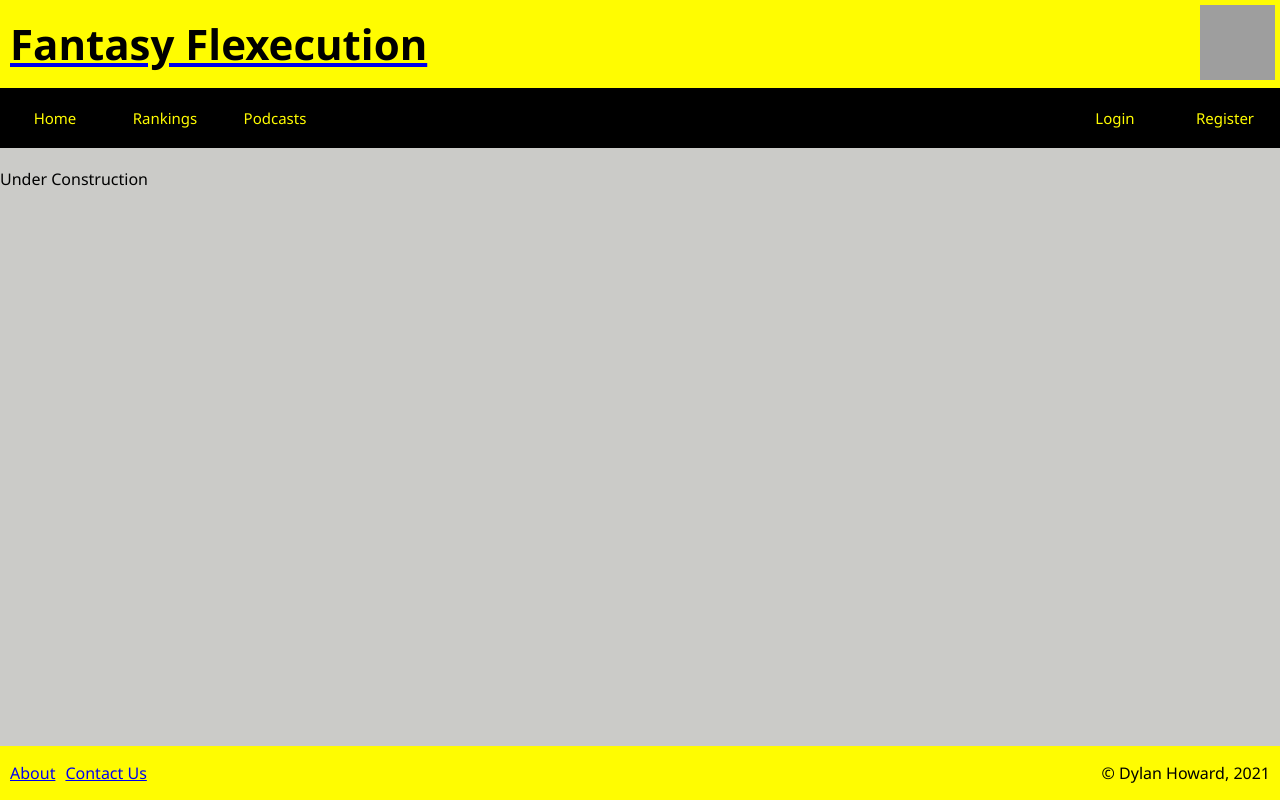
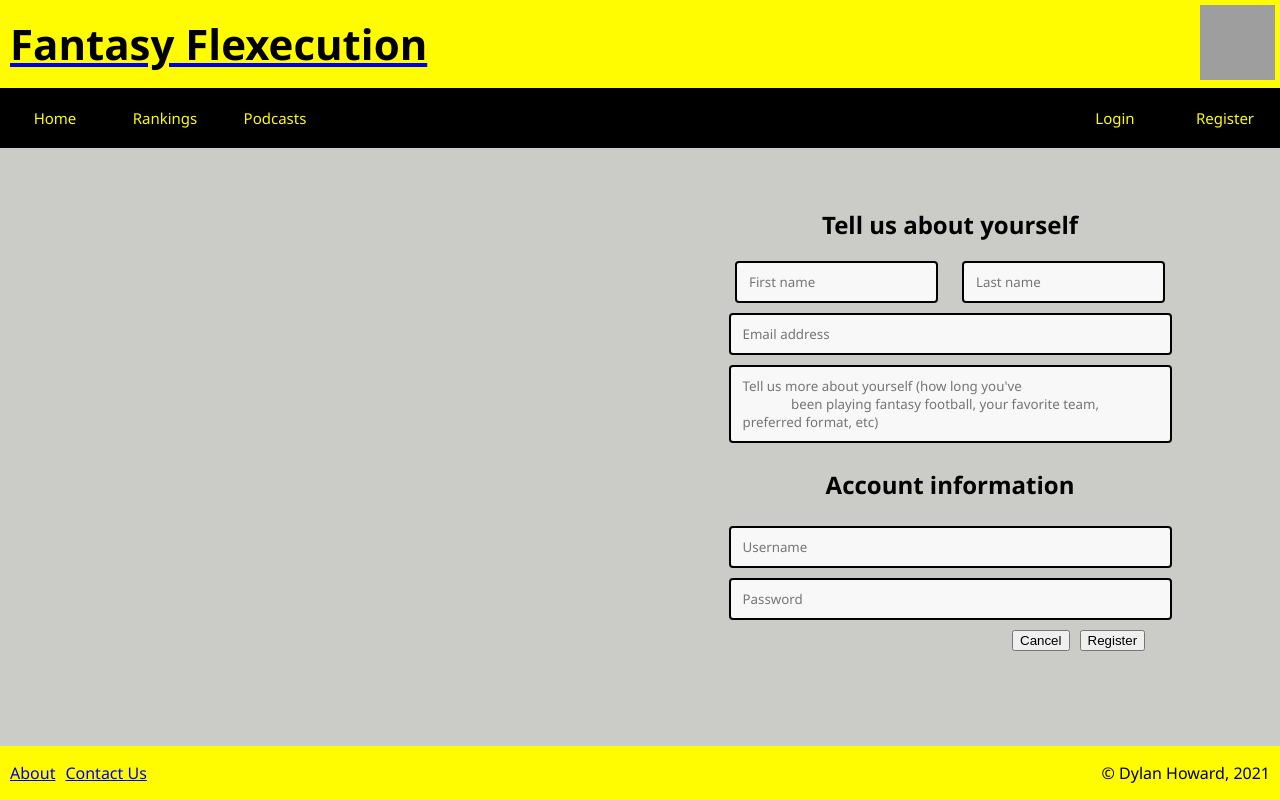
Before and after one commit to Dylanhoward24/fantasy-flexecution, a React (Create React App) app: page /#/registration in a window 1280 px wide. Built offline with nearby package versions, Linux system fonts and the light colour scheme; no server answers; grey boxes are pictures that could not be loaded.

Commit message:
almost finished with registration page component

```diff
--- a/src/components/App/App.css
+++ b/src/components/App/App.css
@@ -115,3 +115,13 @@ input {
   display: flex;
   justify-content: center;
 }
+
+textarea {
+  font-family: 'Segoe UI', Tahoma, Geneva, Verdana, sans-serif;
+  padding: 10px 12px;
+  box-sizing: border-box;
+  border: 2px solid rgb(0, 0, 0);
+  border-radius: 4px;
+  background-color: #f8f8f8;
+  resize: none;
+}
--- /dev/null
+++ b/src/components/RegisterForm/RegisterForm.css
@@ -0,0 +1,36 @@
+.registrationH2 {
+    text-align: center;
+}
+
+#registrationForm {
+    margin-left: 50%;
+}
+
+.inputFields {
+    display: flex;
+    justify-content: center;
+    align-items: center;
+}
+
+#firstName {
+    margin-right: 12px;
+    margin-bottom: 5px;
+}
+
+#lastName {
+    margin-left: 12px;
+    margin-bottom: 5px;
+}
+
+#about, #emailAddress, #username, #password {
+    margin: 5px 0px;
+}
+
+#cancelBtn {
+    margin-top: 5px;
+    margin-left: 60%;
+}
+
+#registerBtn {
+    margin-left: 10px;
+}
--- a/src/components/RegisterForm/RegisterForm.jsx
+++ b/src/components/RegisterForm/RegisterForm.jsx
@@ -1,11 +1,17 @@
 import React, { useState } from 'react';
 import { useDispatch, useSelector } from 'react-redux';
+import { useHistory } from 'react-router';
+import './RegisterForm.css';
 
-function RegisterForm() {
-  const [username, setUsername] = useState('');
-  const [password, setPassword] = useState('');
+export default function RegisterForm() {
   const errors = useSelector((store) => store.errors);
+  const history = useHistory();
   const dispatch = useDispatch();
+
+  let [newUser, setNewUser] = useState({
+    username: '', password: '', authLevel: 'user',
+    firstName: '', lastName: '', emailAddress: '', about: ''
+  });
 
   const registerUser = (event) => {
     event.preventDefault();
@@ -13,17 +19,57 @@ function RegisterForm() {
     dispatch({
       type: 'REGISTER',
       payload: {
-        username: username,
-        password: password,
+        newUser
       },
     });
   }; // end registerUser
 
   return (
-    <>
-      <p>Under Construction</p>
-    </>
+    <div className="container">
+      <div id="registrationForm">
+        <h2 className="registrationH2">Tell us about yourself</h2>
+        <form onSubmit={registerUser}>
+          {errors.registrationMessage && (
+            <h3 className="alert" role="alert">
+              {errors.registrationMessage}
+            </h3>
+          )}
+          <div className="inputFields">
+            {/* capture the value of the user's first name */}
+            <textarea id="firstName" value={newUser.firstName} placeholder="First name" rows="1" cols="20"
+              onChange={(e) => setNewUser({...newUser, firstName: e.target.value})}/>
+            {/* capture the value of the user's last name */}
+            <textarea id="lastName" value={newUser.lastName} placeholder="Last name" rows="1" cols="20"
+              onChange={(e) => setNewUser({...newUser, lastName: e.target.value})}/>
+          </div>
+          <div className="inputFields">
+            {/* capture the value of the user's email address */}
+            <textarea id="emailAddress" value={newUser.emailAddress} placeholder="Email address" rows="1" cols="50"
+              onChange={(e) => setNewUser({...newUser, emailAddress: e.target.value})}/>
+          </div>
+          <div className="inputFields">
+            {/* capture the about value of the user */}
+            <textarea id="about" value={newUser.about} placeholder="Tell us more about yourself (how long you've
+              been playing fantasy football, your favorite team, preferred format, etc)" rows="3" cols="50"
+              onChange={(e) => setNewUser({...newUser, about: e.target.value})}/>
+          </div>
+          <h2 className="registrationH2">Account information</h2>
+          <div className="inputFields">
+            {/* capture the value of the user's username */}
+            <textarea id="username" value={newUser.username} placeholder="Username" rows="1" cols="50"
+              onChange={(e) => setNewUser({...newUser, username: e.target.value})}/>
+          </div>
+          <div className="inputFields">
+            {/* capture the value of the user's password */}
+            <textarea id="password" value={newUser.password} placeholder="Password" rows="1" cols="50"
+              onChange={(e) => setNewUser({...newUser, password: e.target.value})}/>
+          </div>
+          <div id="cancelRegisterBtns">
+            <button id="cancelBtn" onClick={() => history.push('/home')}>Cancel</button>
+            <button id="registerBtn">Register</button>
+          </div>
+        </form>
+      </div>
+    </div>
   );
 }
-
-export default RegisterForm;
```
